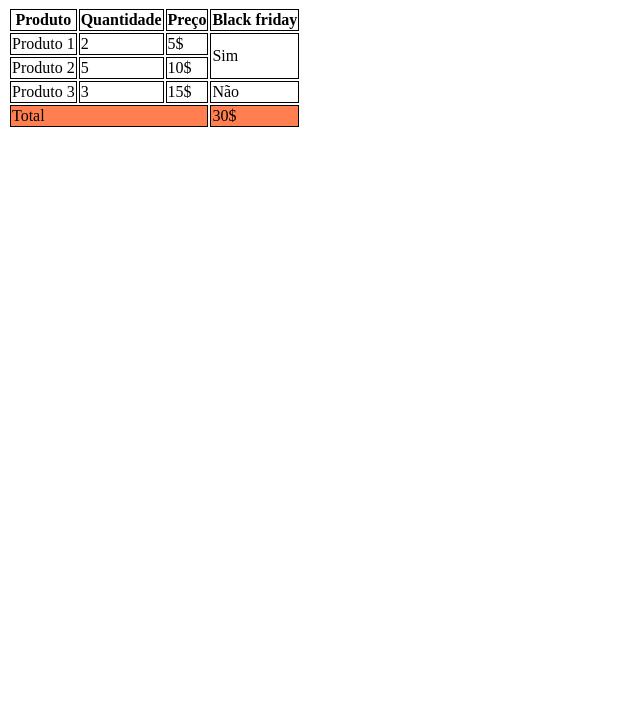
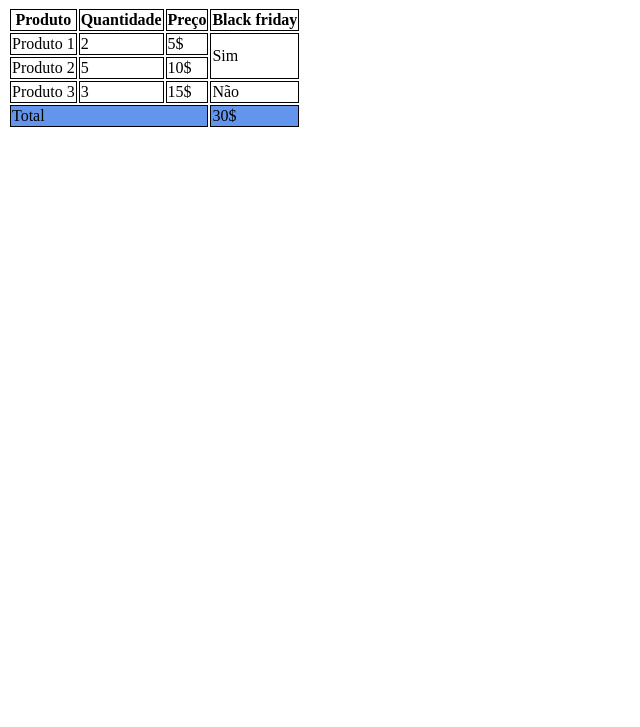
Before and after one commit to Pedroclaro17/aula-tabela, a plain HTML site: page index.html in a window 1280 px wide. Shown: the part 73-800 px from the top of the page, without its empty margins (0-640 px from the left). Drawn offline with Linux system fonts and the light colour scheme.

Commit message:
alteração cor do fundo no valor total para azul

```diff
--- a/index.html
+++ b/index.html
@@ -9,7 +9,7 @@
             border: 1px solid black;
         }
         tfoot {
-            background-color: coral;
+            background-color: cornflowerblue;
         }
     </style>
 </head>
```
